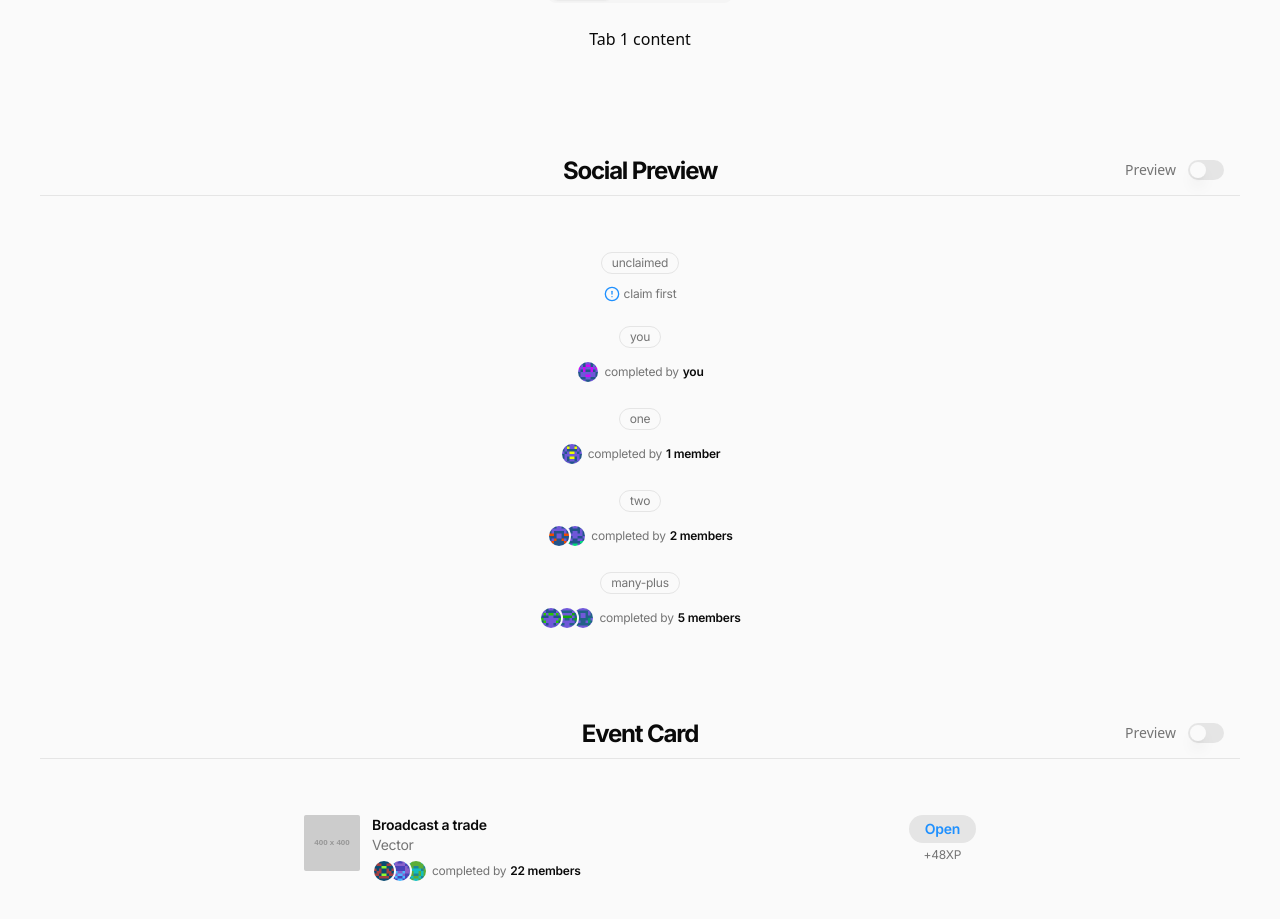
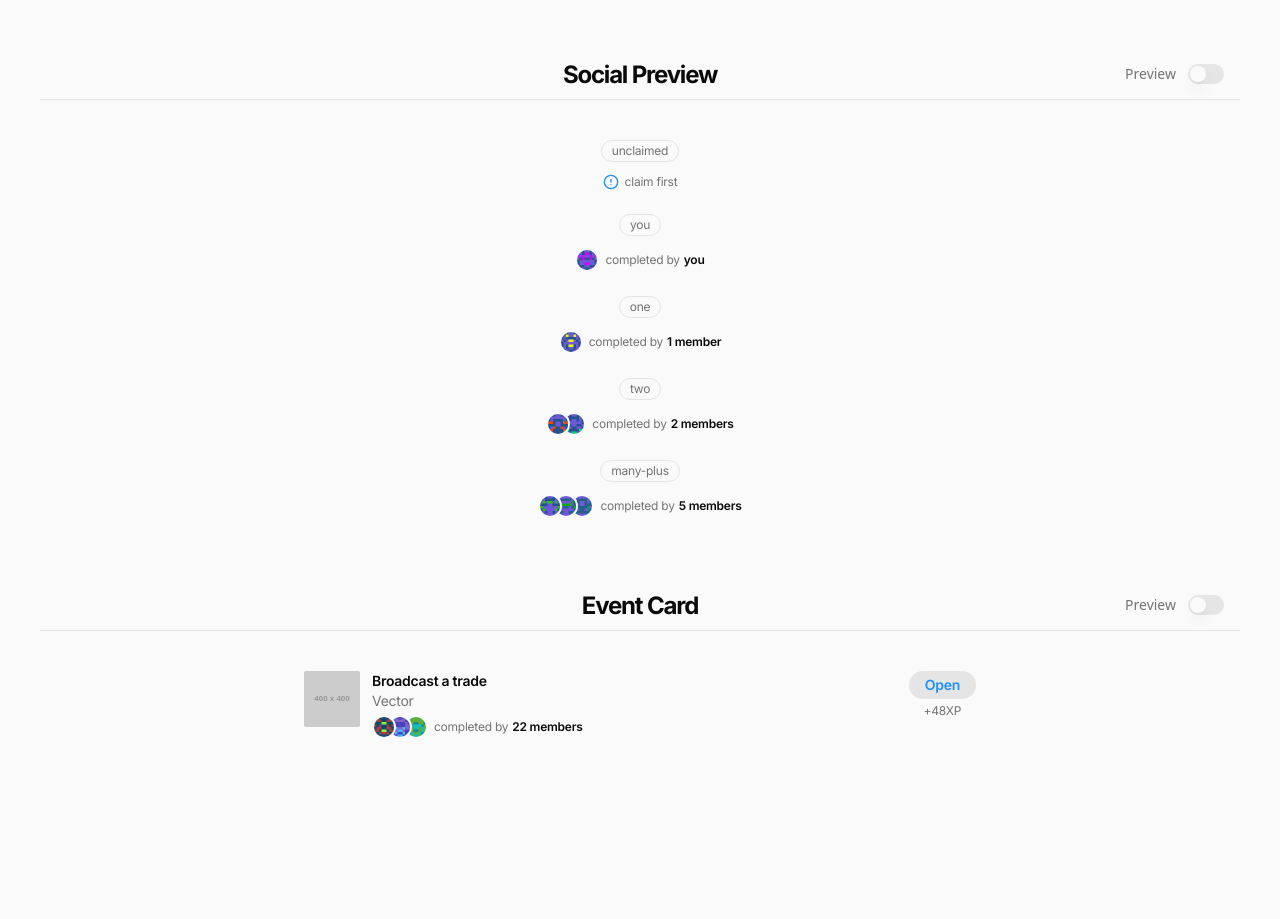
Before and after one commit to peacenode/styledoc, a Next.js app: page / in a window 1280 px wide. Shown: the part 4380-5299 px from the top of the page. After the commit the page ends 5151 px from the top, so only its background shows below. Built offline with nearby package versions, Linux system fonts and the light colour scheme.

Commit message:
making social preview more dynamic

```diff
--- a/src/components/display/component-preview.tsx
+++ b/src/components/display/component-preview.tsx
@@ -82,7 +82,7 @@ export function ComponentPreview({
           </pre>
         </div>
       ) : (
-        <div className="flex flex-wrap gap-4 justify-center p-6">
+        <div className="flex flex-wrap gap-4 justify-center p-2">
           {children}
         </div>
       )}
--- a/src/components/ui/eventcard.tsx
+++ b/src/components/ui/eventcard.tsx
@@ -45,7 +45,7 @@ export function EventCard({
       {...props}
     >
       <div className="flex items-start justify-between">
-        <div className="flex gap-3">
+        <div className="flex gap-3 min-w-0 flex-1">
           {/* Icon/Image section - only shown if iconSrc is provided */}
           {iconSrc && (
             <div className="flex-shrink-0 h-14 w-14 overflow-hidden rounded-[2px]">
@@ -59,13 +59,13 @@ export function EventCard({
           )}
 
           {/* Content section */}
-          <div className="flex flex-col">
+          <div className="flex flex-col min-w-0 flex-1">
             <span className="text-sans-sm font-semibold">{title}</span>
-            <span className="text-muted-foreground text-sans-sm">{app}</span>
+            <span className="text-muted-foreground text-sans-sm truncate">{app}</span>
 
             {/* Social preview */}
             {socialPreviewProps && (
-              <div className="mt-1">
+              <div className="mt-1 max-w-full">
                 <SocialPreview {...socialPreviewProps} />
               </div>
             )}
@@ -73,13 +73,13 @@ export function EventCard({
         </div>
 
         {/* Action section */}
-        <div className="flex flex-col items-center gap-1">
-          <Button variant="secondary" size="sm" className="text-primary" onClick={onCtaClick}>
+        <div className="flex flex-col items-center gap-1 ml-3 flex-shrink-0">
+          <Button variant="secondary" size="sm" className="text-primary whitespace-nowrap" onClick={onCtaClick}>
             {ctaText}
           </Button>
 
           {xp !== undefined && (
-            <span className="text-muted-foreground text-sans-xs">+{xp}XP</span>
+            <span className="text-muted-foreground text-sans-xs whitespace-nowrap">+{xp}XP</span>
           )}
         </div>
       </div>
--- a/src/components/ui/socialpreview.tsx
+++ b/src/components/ui/socialpreview.tsx
@@ -8,7 +8,7 @@ import { Avatar, AvatarImage } from "@/components/ui/avatar"
 import makeBlockie from 'ethereum-blockies-base64'
 
 const socialPreviewVariants = cva(
-  "flex items-center gap-1",
+  "flex items-center gap-1.5",
   {
     variants: {
       status: {
@@ -43,7 +43,7 @@ function SocialPreview({
   const renderAvatars = () => {
     if (status === "unclaimed") {
       return (
-        <CircleAlert className="w-4 h-4 text-primary" />
+        <CircleAlert className="w-4 h-4 text-primary flex-shrink-0" />
       )
     }
 
@@ -62,7 +62,7 @@ function SocialPreview({
         <Avatar
           key={`avatar-${i}`}
           className={cn(
-            "w-6 h-6 border-2 border-background",
+            "w-6 h-6 border-2 border-background flex-shrink-0",
             i !== 0 && "-ml-2"
           )}
           style={{
@@ -80,54 +80,54 @@ function SocialPreview({
     switch (status) {
       case "unclaimed":
         return (
-          <>
+          <div className="flex items-center whitespace-nowrap">
             <span className="text-sans-xs font-normal text-muted-foreground">claim first</span>
-          </>
+          </div>
         )
       case "you":
         return (
-          <>
-            <span className="text-sans-xs font-normal text-muted-foreground">completed by</span>
-            <span className="text-sans-xs font-semibold text-foreground">you</span>
-          </>
+          <div className="flex items-center whitespace-nowrap">
+            <span className="text-sans-xs font-normal text-muted-foreground hidden min-[300px]:inline">completed by</span>
+            <span className="text-sans-xs font-semibold text-foreground min-[300px]:ml-1 flex-shrink-0">you</span>
+          </div>
         )
       case "one":
         return (
-          <>
-            <span className="text-sans-xs font-normal text-muted-foreground">completed by</span>
-            <span className="text-sans-xs font-semibold text-foreground">1 member</span>
-          </>
+          <div className="flex items-center whitespace-nowrap">
+            <span className="text-sans-xs font-normal text-muted-foreground hidden min-[300px]:inline">completed by</span>
+            <span className="text-sans-xs font-semibold text-foreground min-[300px]:ml-1 flex-shrink-0">1 member</span>
+          </div>
         )
       case "two":
         return (
-          <>
-            <span className="text-sans-xs font-normal text-muted-foreground">completed by</span>
-            <span className="text-sans-xs font-semibold text-foreground">2 members</span>
-          </>
+          <div className="flex items-center whitespace-nowrap">
+            <span className="text-sans-xs font-normal text-muted-foreground hidden min-[300px]:inline">completed by</span>
+            <span className="text-sans-xs font-semibold text-foreground min-[300px]:ml-1 flex-shrink-0">2 members</span>
+          </div>
         )
       case "many":
         return (
-          <>
-            <span className="text-sans-xs font-normal text-muted-foreground">completed by</span>
-            <span className="text-sans-xs font-semibold text-foreground">3 members</span>
-          </>
+          <div className="flex items-center whitespace-nowrap">
+            <span className="text-sans-xs font-normal text-muted-foreground hidden min-[300px]:inline">completed by</span>
+            <span className="text-sans-xs font-semibold text-foreground min-[300px]:ml-1 flex-shrink-0">3 members</span>
+          </div>
         )
       case "many-plus":
         return (
-          <>
-            <span className="text-sans-xs font-normal text-muted-foreground">completed by</span>
-            <span className="text-sans-xs font-semibold text-foreground">{count || 0} members</span>
-          </>
+          <div className="flex items-center whitespace-nowrap">
+            <span className="text-sans-xs font-normal text-muted-foreground hidden min-[300px]:inline">completed by</span>
+            <span className="text-sans-xs font-semibold text-foreground min-[300px]:ml-1 flex-shrink-0">{count || 0} members</span>
+          </div>
         )
       default:
-        return ""
+        return null
     }
   }
 
   return (
     <div
       data-slot="social-preview"
-      className={cn(socialPreviewVariants({ status, className }))}
+      className={cn(socialPreviewVariants({ status, className }), "max-w-full")}
       {...props}
     >
       {renderAvatars()}
```
